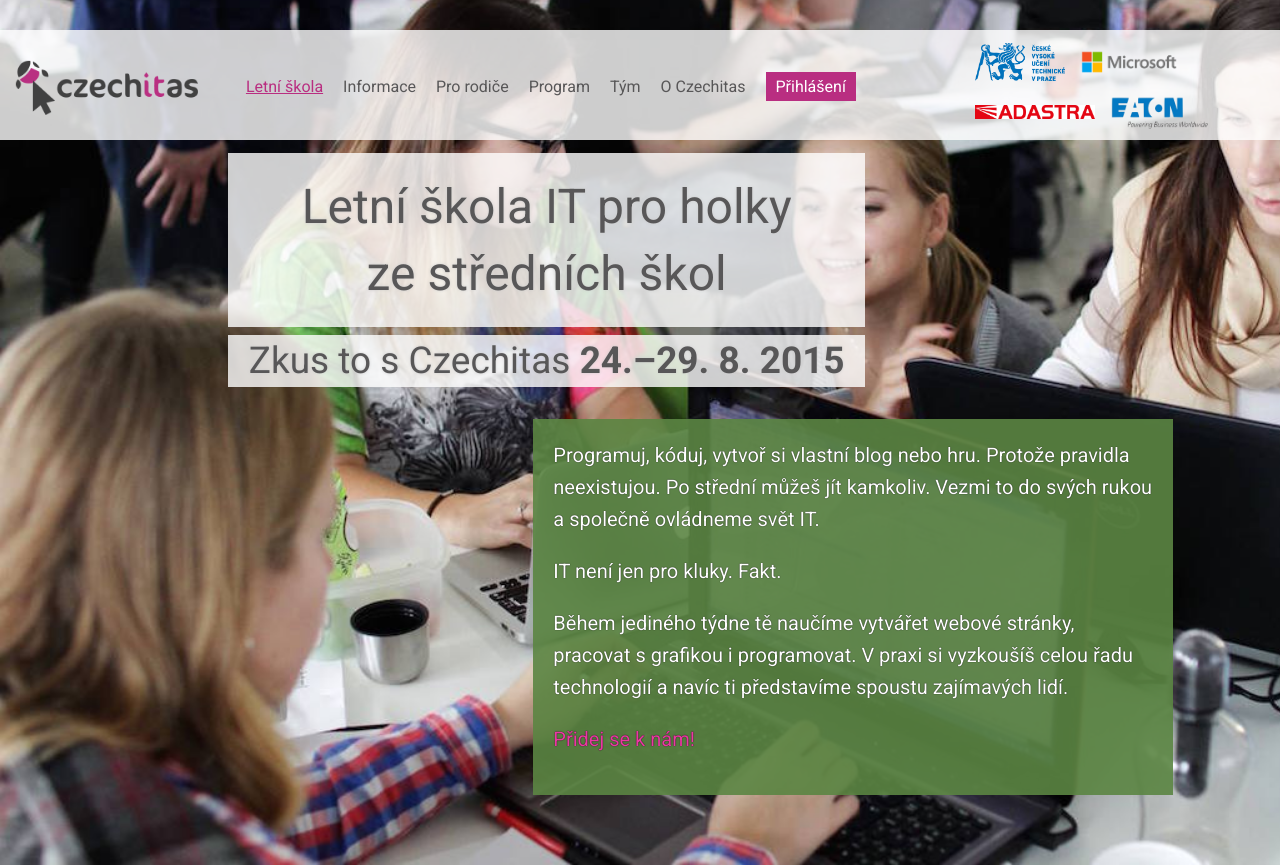
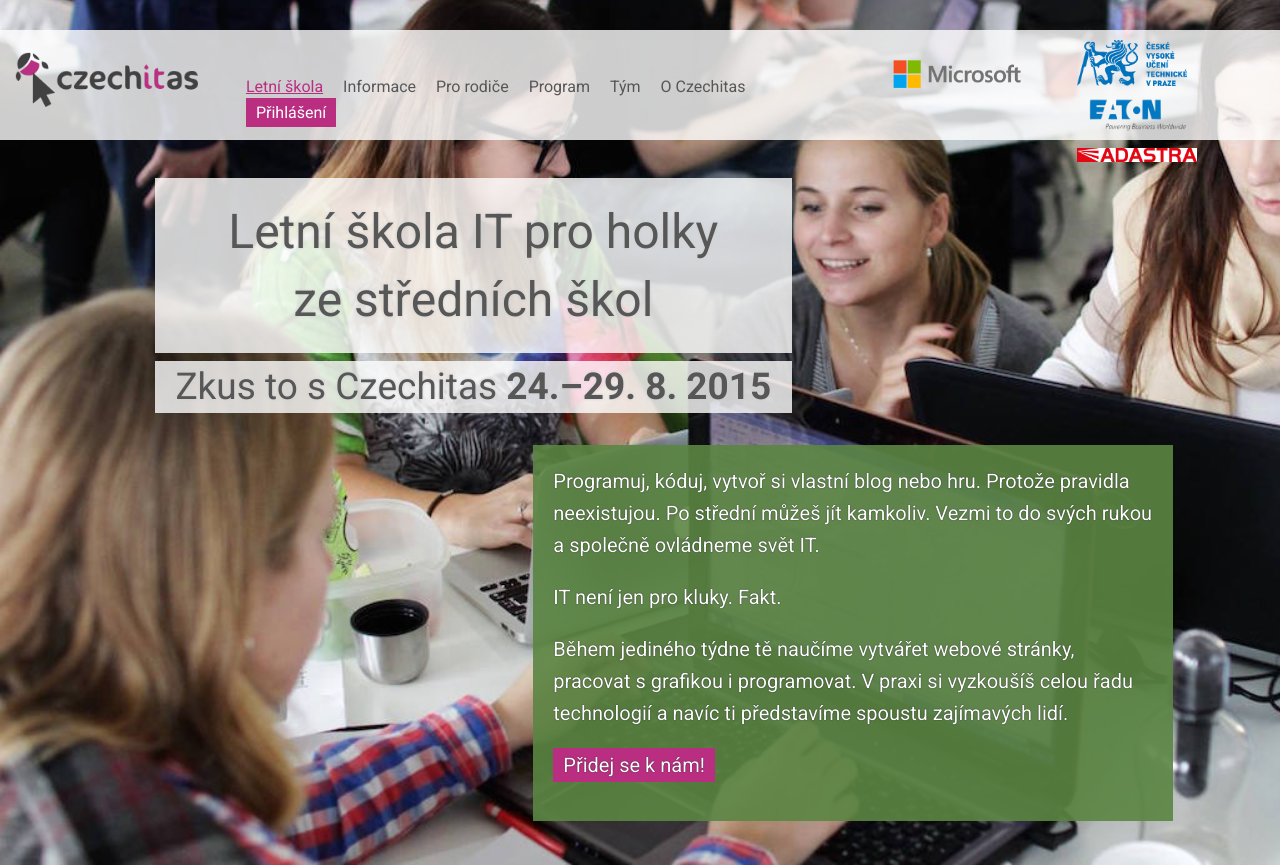
Before and after one commit to czechitas/letni-skola-2015, a website: page index.html in a window 1280 px wide. Drawn offline with Linux system fonts and the light colour scheme.

Commit message:
changed logos

```diff
--- a/css/style.less
+++ b/css/style.less
@@ -18,6 +18,11 @@ header {
 
   .large-7.columns.top-menu {
     margin-top: 14px;
+  }
+
+  .large-2.columns.top-menu {
+    margin-top: 14px;
+    width: 15%;
   }
 
   .top-menu {
--- a/index.html
+++ b/index.html
@@ -64,11 +64,15 @@
                        class="call-to-action">Přihlášení</a></li>
             </ul>
         </div>
+
+        <div class="large-2 columns top-menu">
+            <img src="img/microsoft.png" class="main-logo">
+        </div>
         <div class="large-3 columns top-menu logo-menu">
             <a href="www.cvut.cz"><img src="img/cvut.png" class="partner"></a>
-            <img src="img/microsoft.png" class="partner long-logo">
+
+            <img src="img/eaton.png" class="partner long-logo third-logo">
             <img src="img/adastra.jpg" class="partner long-logo third-logo">
-            <img src="img/eaton.png" class="partner long-logo third-logo">
         </div>
 
     </div>
```
Also changed, not shown: css/style.css, 1 other file.
